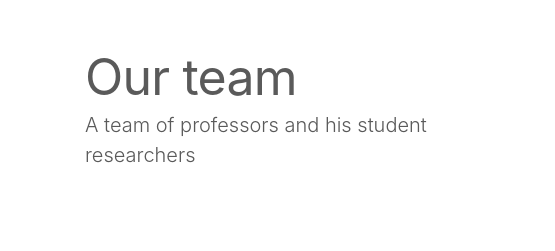
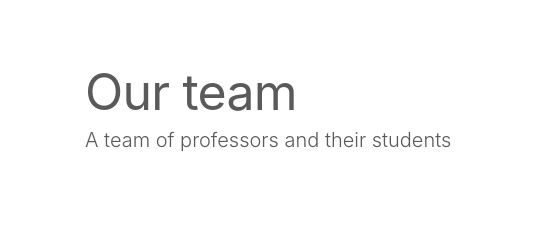
Before and after one commit to quadcopter-ar/old-website, a plain HTML site: page index.html in a window 1280 px wide. Shown: the part 3596-3847 px from the top of the page, 0-555 px from the left. Drawn offline with Linux system fonts and the light colour scheme.

Commit message:
corrected typos

```diff
--- a/index.html
+++ b/index.html
@@ -112,7 +112,7 @@
         <div class="row featurette align-items-center" id = 'about-us'>
           <div class="col-md-5">
             <h2 class="featurette-heading">Our team</h2>
-            <p class="lead">A team of professors and his student researchers</p>
+            <p class="lead">A team of professors and their students</p>
           </div>
           <div class="col-md-7">
             <img class="featurette-image img-fluid mx-auto rounded-corner" src="image/team.JPG" alt="Generic placeholder image">
```
